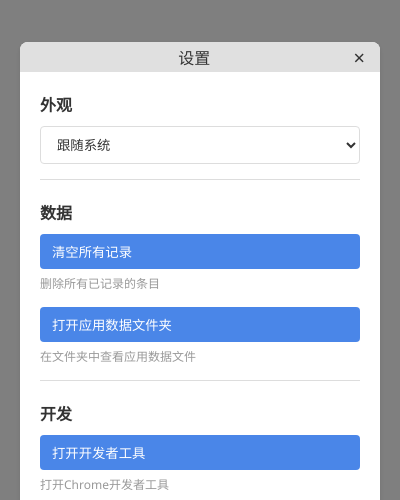
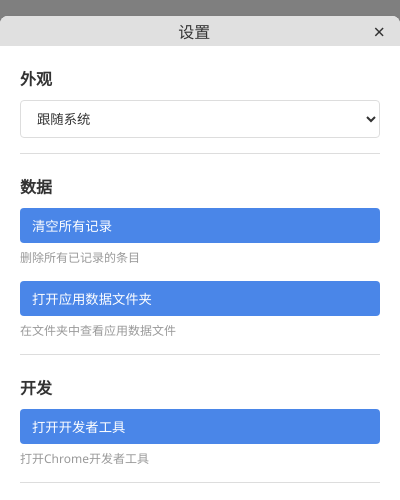
Before and after one commit to SolarianZ/launcher-app-electron, an Electron app: page src/renderer/settings.html in a window 400 px wide. Shown: the top 500 px of the page. Drawn offline with Linux system fonts and the light colour scheme; no server answers.

Commit message:
fix styles

```diff
--- a/src/renderer/css/styles.css
+++ b/src/renderer/css/styles.css
@@ -413,8 +413,8 @@ body {
 /* 模态框 */
 .modal {
     width: 400px;
-    max-width: 90vw;
-    max-height: 90vh;
+    max-width: 100vw;
+    max-height: 100vh;
     background-color: var(--card-bg);
     border-radius: 8px;
     overflow: hidden;
@@ -435,9 +435,10 @@ body {
 }
 
 .modal-content {
+    display: flex;
+    flex-direction: column;
     padding: 20px;
     overflow-y: auto;
-    max-height: calc(90vh - 30px); /* 减去标题栏高度 */
 }
 
 /* 表单 */
```
